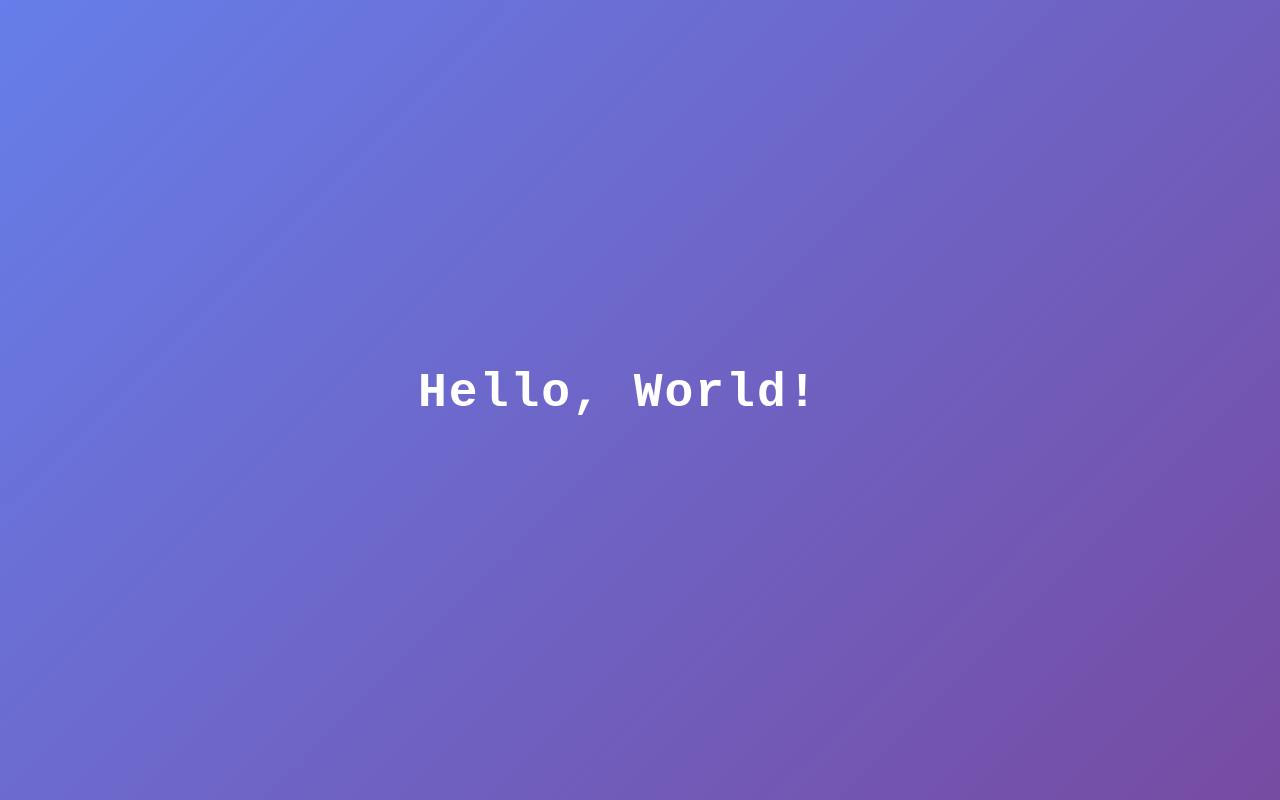
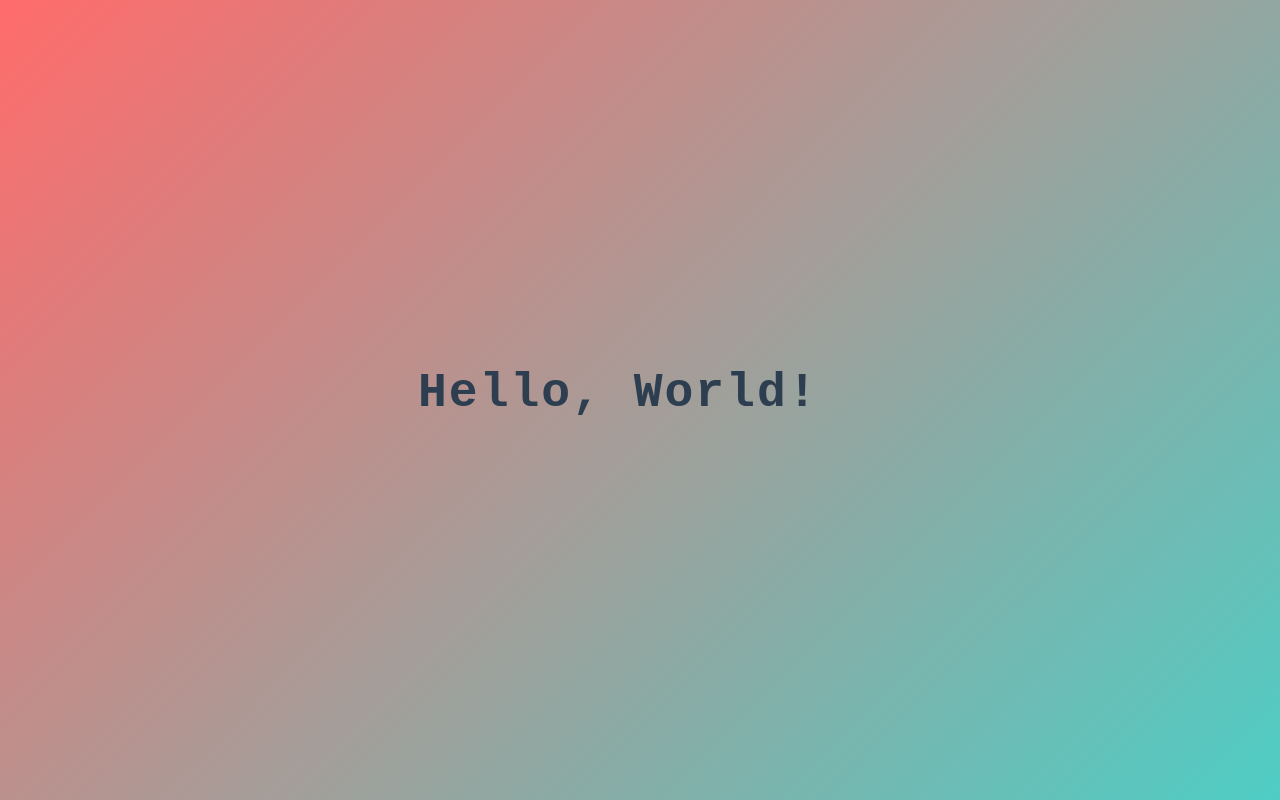
Before and after one commit to MattDworakowski/CommitTest, a plain HTML site: page index.html in a window 1280 px wide. Drawn offline with Linux system fonts and the light colour scheme.

Commit message:
New design

```diff
--- a/style.css
+++ b/style.css
@@ -6,12 +6,12 @@
 
 body {
     font-family: 'Courier New', monospace;
-    background: linear-gradient(135deg, #667eea 0%, #764ba2 100%);
+    background: linear-gradient(135deg, #ff6b6b 0%, #4ecdc4 100%);
     height: 100vh;
     display: flex;
     justify-content: center;
     align-items: center;
-    color: white;
+    color: #2c3e50;
 }
 
 .container {
@@ -23,7 +23,7 @@ body {
     font-size: 3rem;
     font-weight: bold;
     display: inline-block;
-    border-right: 3px solid white;
+    border-right: 3px solid #2c3e50;
     white-space: nowrap;
     overflow: hidden;
     letter-spacing: 2px;
@@ -49,7 +49,7 @@ body {
 
 @keyframes blink-cursor {
     0%, 50% {
-        border-color: white;
+        border-color: #2c3e50;
     }
     51%, 100% {
         border-color: transparent;
```
